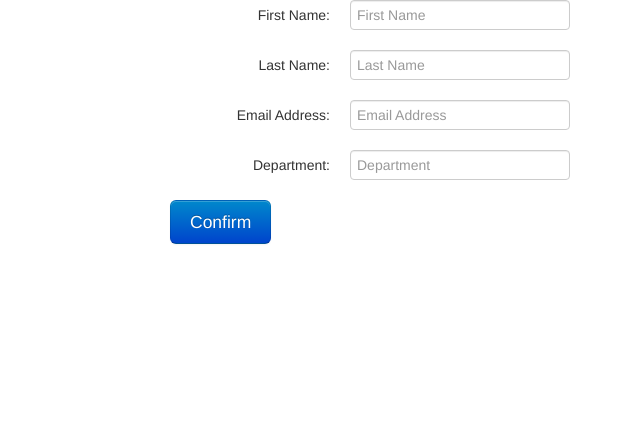
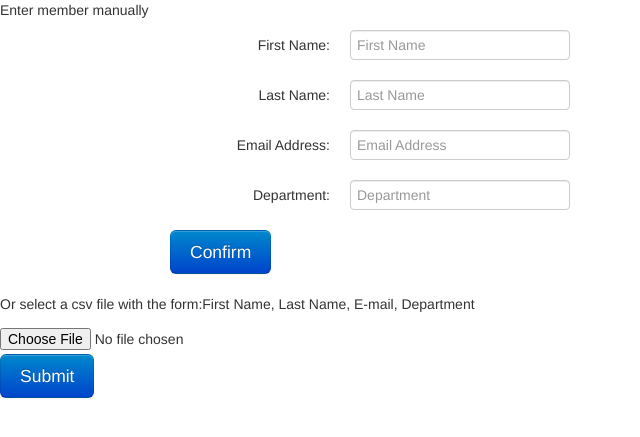
Before and after one commit to amcguier/LunchRoulette, a Flask app: page /add in a window 1280 px wide. Shown: the top 437 px of the page, without its empty margins (0-640 px from the left). Run offline with Flask 2, Linux system fonts and the light colour scheme; some libraries are stand-ins or nearby versions.

Commit message:
added file input (broken)

```diff
--- a/app.py
+++ b/app.py
@@ -60,6 +60,11 @@ def skipEmail():
 	else:
 		return Response("false",status=200,mimetype='application/json')
 
+@app.route('/addCSV',methods=['POST'])
+def parseCSV():
+	file = request.files['fileInput']
+	print file[0]
+	addToDBFromCSV()
 
 #Add a person to the database
 #Return True if added, False if they've already exist
@@ -104,10 +109,10 @@ def skipThisPerson(email):
     	return False
     person = mongo.db.ls.find_one({"email":email})
     temp = person["priority"]
-    mongo.db.people.update({"email":email},{"$set":{"priority": 0}})
+    mongo.db.people.update({"email":email},{"$set":{"priority": -(temp+1)}})
     mongo.db.ls.remove({"email": email})
     if (addToLunchSet(1)):
-    	mongo.db.people.update({"email": email}, {"$set": {"priority": temp+1}})
+    	#mongo.db.people.update({"email": email}, {"$set": {"priority": temp+1}})
     	return True
     else:
     	return False
@@ -118,6 +123,7 @@ def skipThisPerson(email):
 #Add specified number of people to the lunch set
 #Returns True upon success or false upon failure
 def addToLunchSet(number_of_additions):
+	lsIns = False
 	eligable = mongo.db.people.find({"priority": {"$gt": 0}})
 	if (eligable.count() == 0):
 		return False
@@ -125,18 +131,24 @@ def addToLunchSet(number_of_additions):
 	weightedList = []
 	for entry in eligable:
 		i = entry["priority"]
-		for j in range(i):
-			weightedList.append({"email": entry["email"]})
+		if(mongo.db.ls.find(entry).count()==0):
+			for j in range(i):
+				weightedList.append({"email": entry["email"]})
 	for k in range(number_of_additions):
-		selected = choice(weightedList)
-		mongo.db.ls.insert(mongo.db.people.find(selected))
-		lunchList.append(selected)
-		try:
-			while(1):
-				weightedList.remove(selected)
-		except:
-			pass
-	return True
+		if (len(weightedList) >0):
+			selected = choice(weightedList)
+			mongo.db.ls.insert(mongo.db.people.find(selected))
+			lsIns = True
+			lunchList.append(selected)
+			try:
+				while(1):
+					weightedList.remove(selected)
+			except:
+				pass
+	if (lsIns):
+		return True
+	else:
+		return False
 
 
 
@@ -160,8 +172,12 @@ def removePerson(email):
 def updatePriority():
 	for person in mongo.db.people.find():
 		if mongo.db.ls.find(person).count() == 0:
-			mongo.db.people.update({"email": person["email"]},
-								{"$set": {"priority": person["priority"]+1}})
+			if (person["priority"]<0):
+				mongo.db.people.update({"email":person["email"]},
+									{"$set":{"priority":-person["priority"]}})
+			else:
+				mongo.db.people.update({"email": person["email"]},
+									{"$set": {"priority": person["priority"]+1}})
 	return True
 
 
--- /dev/null
+++ b/entries.csv
@@ -0,0 +1,2 @@
+Ian,McGuier,imcguier@boomtownroi.com,dev intern
+Andrew,McGuier,amcguier@boomtownroi.com,engineer
--- a/templates/addPerson.html
+++ b/templates/addPerson.html
@@ -5,6 +5,7 @@
   <link href="static/css/bootstrap.min.css" rel="stylesheet" media="screen">
 </head>
 <body>
+  <p>Enter member manually</p>
   <div class="container">
     <form class="form-horizontal" id="inputForm">
      <div class="control-group">
@@ -29,10 +30,17 @@
  <label class="control-label" for="fourthInput">Department:</label>
  <div class="controls">
   <input type="text" id="fourthInput" placeholder="Department"/>
-</div>
+ </div>
 </div>
 <p><button class="btn btn-large btn-primary" type="type" >Confirm</button></p>
 </form>
+</div>
+<div>
+  <form id="fileForm" enctype=multipart/form-data>
+      <p>Or select a csv file with the form:First Name, Last Name, E-mail, Department</p>
+      <input type="file" id="fileInput">
+      <p><button class='btn btn-large btn-primary' type='type'>Submit</button></p>
+  </form>
 </div>
 <script src="//ajax.googleapis.com/ajax/libs/jquery/1.10.2/jquery.min.js"></script>
 <script src="static/js/bootstrap.min.js"></script>
@@ -59,5 +67,18 @@ $(document).ready(function(){
   })
 })
 </script>
+<script src="//ajax.googleapis.com/ajax/libs/jquery/1.10.2/jquery.min.js"></script>
+<script src="static/js/bootstrap.min.js"></script>
+<script type="text/javascript">
+$(document).ready(function(){
+  var fileFormVar = $('#fileForm')
+  fileFormVar.submit(function(evt){
+    evt.preventDefault();
+    $.post('/addCSV',$("#fileInput").val(), function(){
+      alert("Success")
+    })
+  })
+})
+</script>
 </body>
 </html>
```
